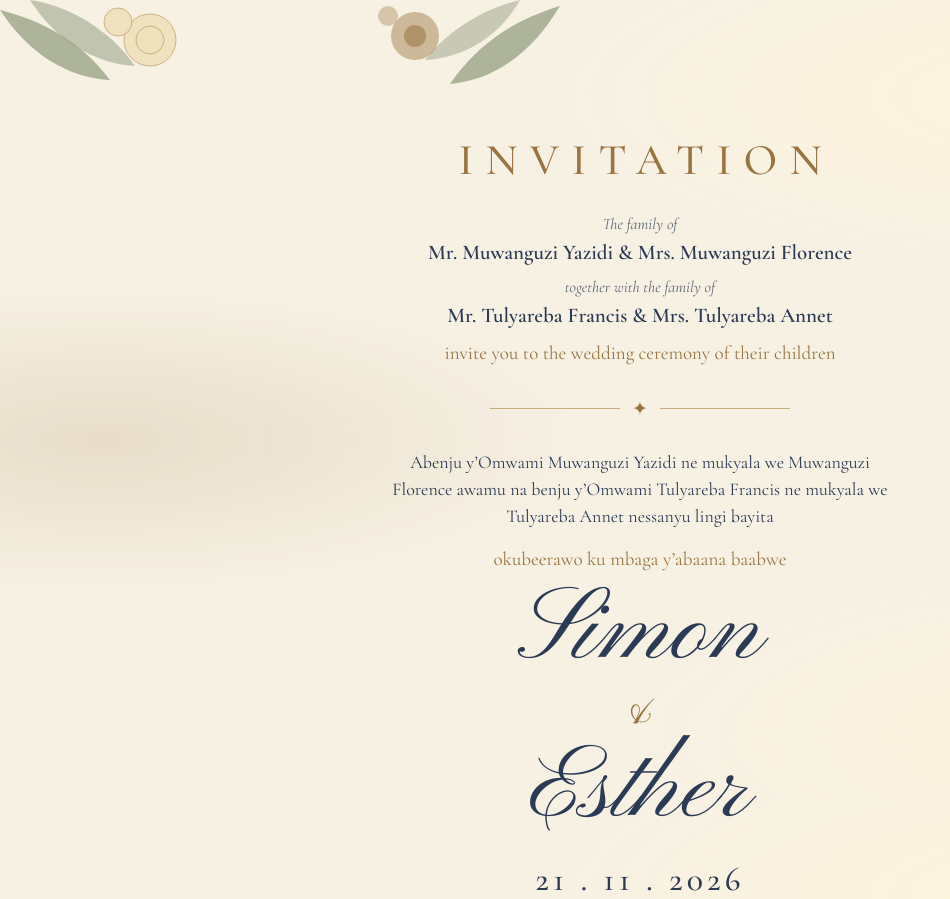
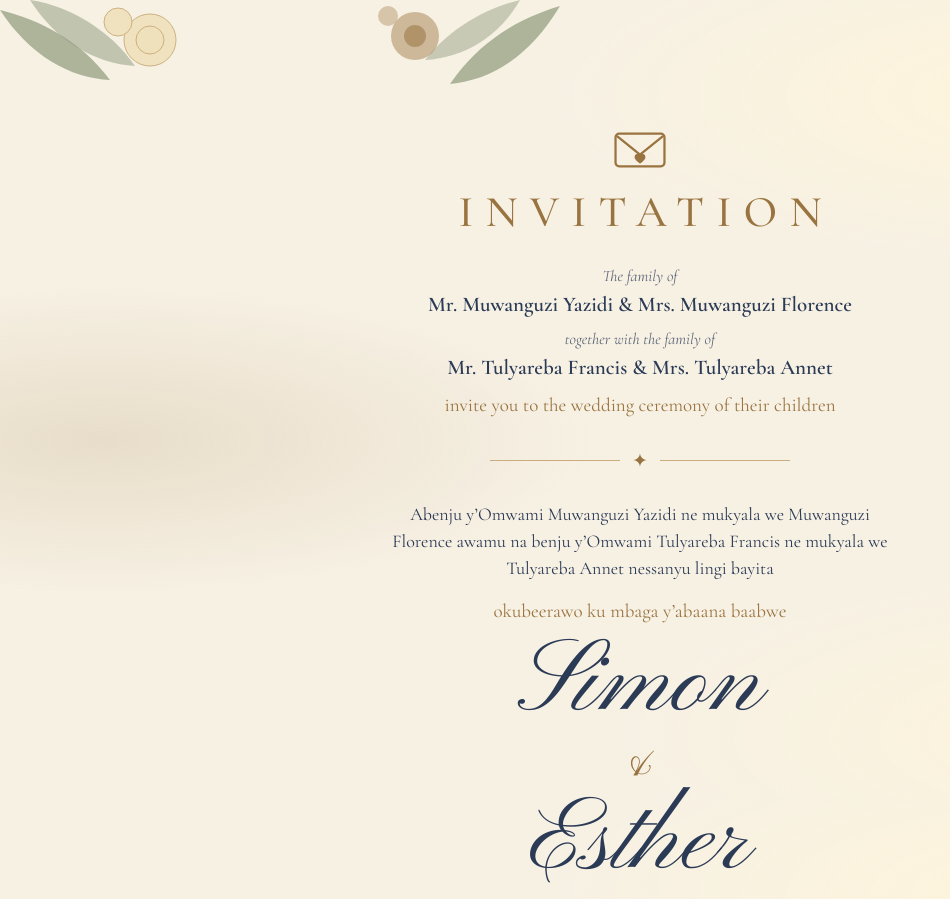
Before and after one commit to simonmuwanguzi11-blip/muwanguzi-simon-and-izabayo-esthers-wedding-invitation, a plain HTML site: page index.html in a window 1280 px wide. Shown: the top 899 px of the page, without its empty margins (0-950 px from the left). Drawn offline with nearby package versions, Linux system fonts and the light colour scheme.

Commit message:
Add envelope icon to invitation heading
Co-authored-by: Copilot <223556219+Copilot@users.noreply.github.com>

```diff
--- a/index.html
+++ b/index.html
@@ -26,6 +26,7 @@ body{margin:0;background:var(--paper);color:var(--ink);font-family:"Cormorant Ga
 .sprig{display:block;width:100%;max-width:560px;height:auto;color:var(--sage)}
 .sprig .b{color:var(--blue)} .sprig .g{color:var(--gold)} .sprig .b circle{opacity:.95;stroke:var(--line);stroke-width:1}
 h1,h2,p{margin:0}
+.invitation-icon{display:block;width:58px;height:44px;margin:8px auto 2px;color:var(--gold)}
 .kicker{font-size:clamp(30px,9vw,44px);letter-spacing:.28em;font-weight:500;color:var(--gold);margin-top:6px;padding-left:.28em}
 .fam{margin-top:18px}
 .small{font-size:16px;color:var(--soft);font-style:italic}
@@ -78,6 +79,11 @@ a:focus-visible,button:focus-visible{outline:3px solid var(--gold);outline-offse
 
 <main class="wrap">
   <div class="hero-in">
+    <svg class="invitation-icon" viewBox="0 0 64 48" aria-hidden="true">
+      <rect x="5" y="6" width="54" height="36" rx="4" fill="none" stroke="currentColor" stroke-width="2.5"/>
+      <path d="m7 9 25 20L57 9" fill="none" stroke="currentColor" stroke-width="2.5" stroke-linecap="round" stroke-linejoin="round"/>
+      <path d="M32 39s-6-3.8-6-7.4a3.4 3.4 0 0 1 6-2.2 3.4 3.4 0 0 1 6 2.2C38 35.2 32 39 32 39Z" fill="currentColor"/>
+    </svg>
     <h1 class="kicker">INVITATION</h1>
 
     <div class="fam">
```
